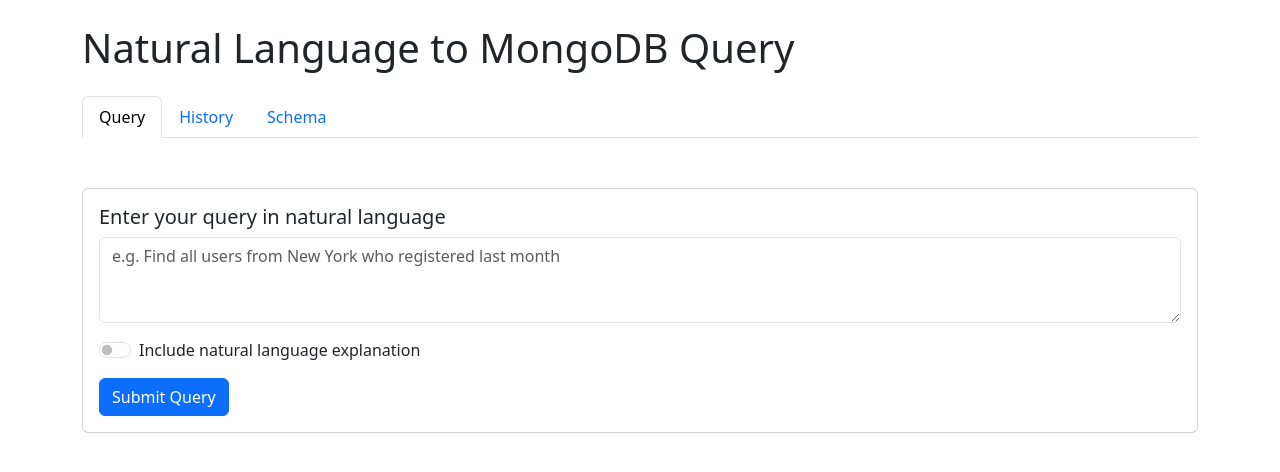
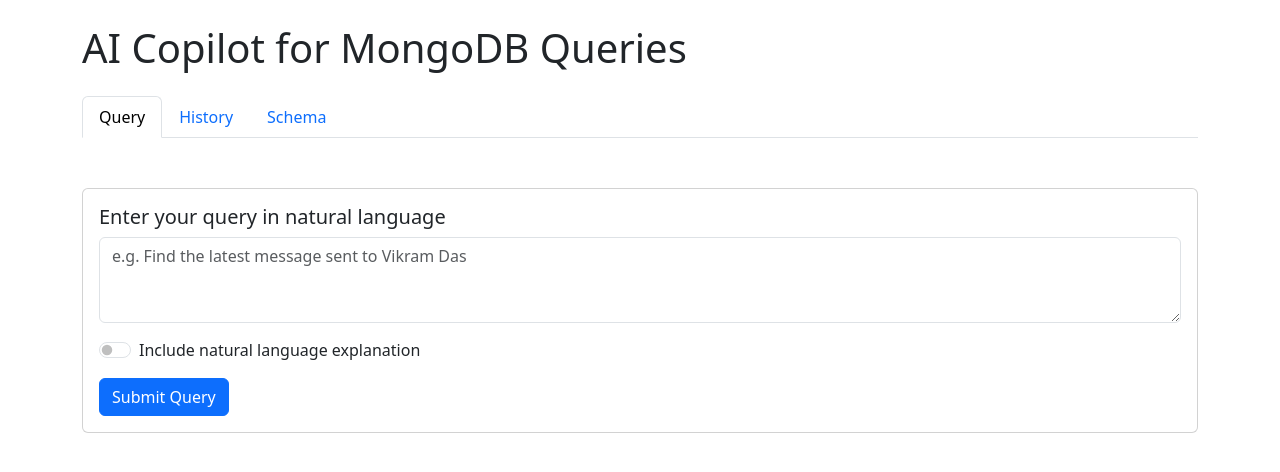
Before and after one commit to rahulkaushik71144/runodemon, a Flask app: page / in a window 1280 px wide. Shown: the top 472 px of the page. Run offline with Flask 3, Linux system fonts and the light colour scheme; data that the repository does not hold is empty.

Commit message:
fixed changes

```diff
--- a/templates/index.html
+++ b/templates/index.html
@@ -3,7 +3,7 @@
 <head>
     <meta charset="UTF-8">
     <meta name="viewport" content="width=device-width, initial-scale=1.0">
-    <title>Natural Language to MongoDB Query</title>
+    <title> AI Copilot for MongoDB Queries </title>
     <link href="https://cdn.jsdelivr.net/npm/bootstrap@5.3.0-alpha1/dist/css/bootstrap.min.css" rel="stylesheet">
     <style>
         .query-container {
@@ -48,7 +48,7 @@
 </head>
 <body>
     <div class="container">
-        <h1 class="mt-4 mb-4">Natural Language to MongoDB Query</h1>
+        <h1 class="mt-4 mb-4">AI Copilot for MongoDB Queries</h1>
 
         <ul class="nav nav-tabs" id="myTab" role="tablist">
             <li class="nav-item" role="presentation">
@@ -71,7 +71,7 @@
                                 <div class="card-body">
                                     <h5 class="card-title">Enter your query in natural language</h5>
                                     <div class="query-box">
-                                        <textarea id="query-input" class="form-control" rows="3" placeholder="e.g. Find all users from New York who registered last month"></textarea>
+                                        <textarea id="query-input" class="form-control" rows="3" placeholder="e.g. Find the latest message sent to Vikram Das"></textarea>
                                     </div>
                                     <div class="form-check form-switch mb-3">
                                         <input class="form-check-input" type="checkbox" id="explanation-toggle">
```
